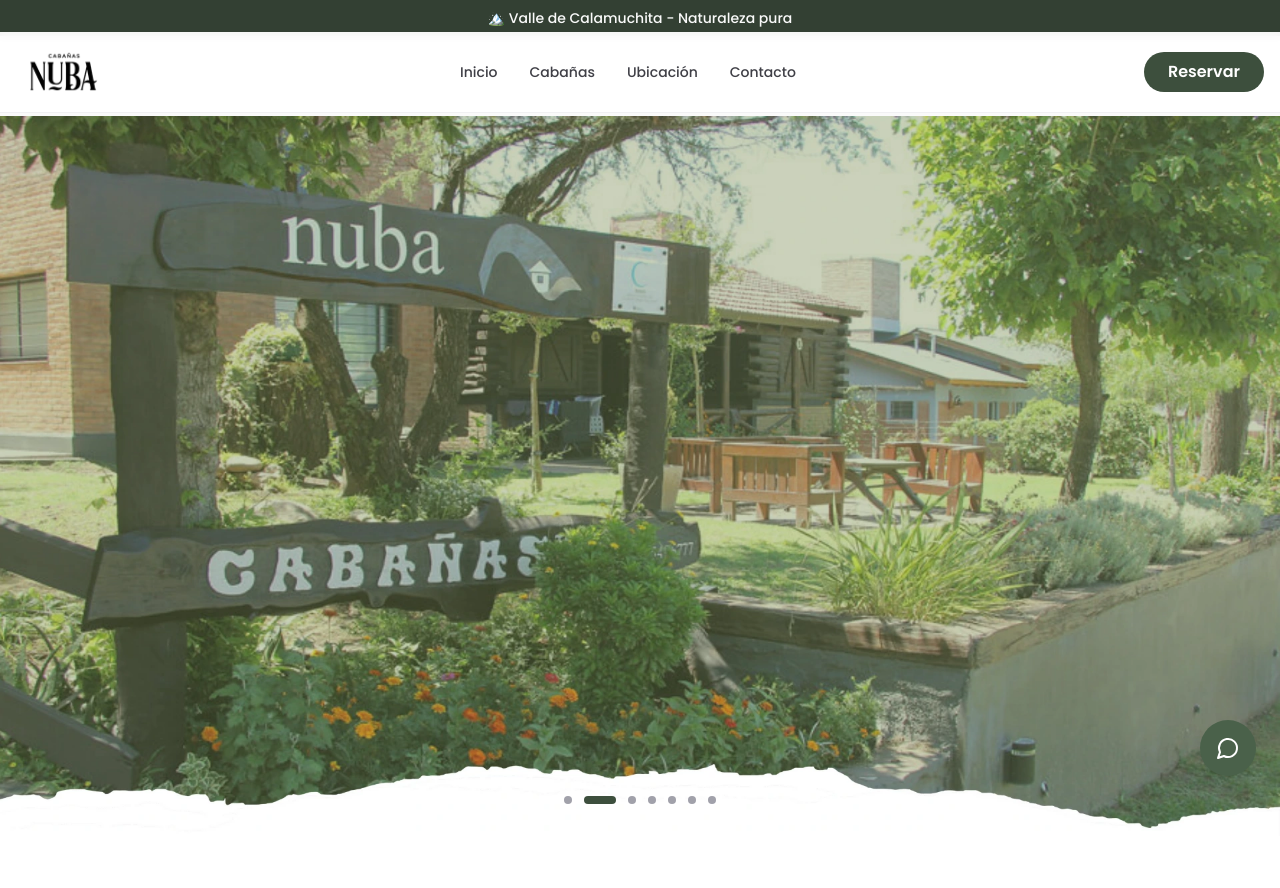
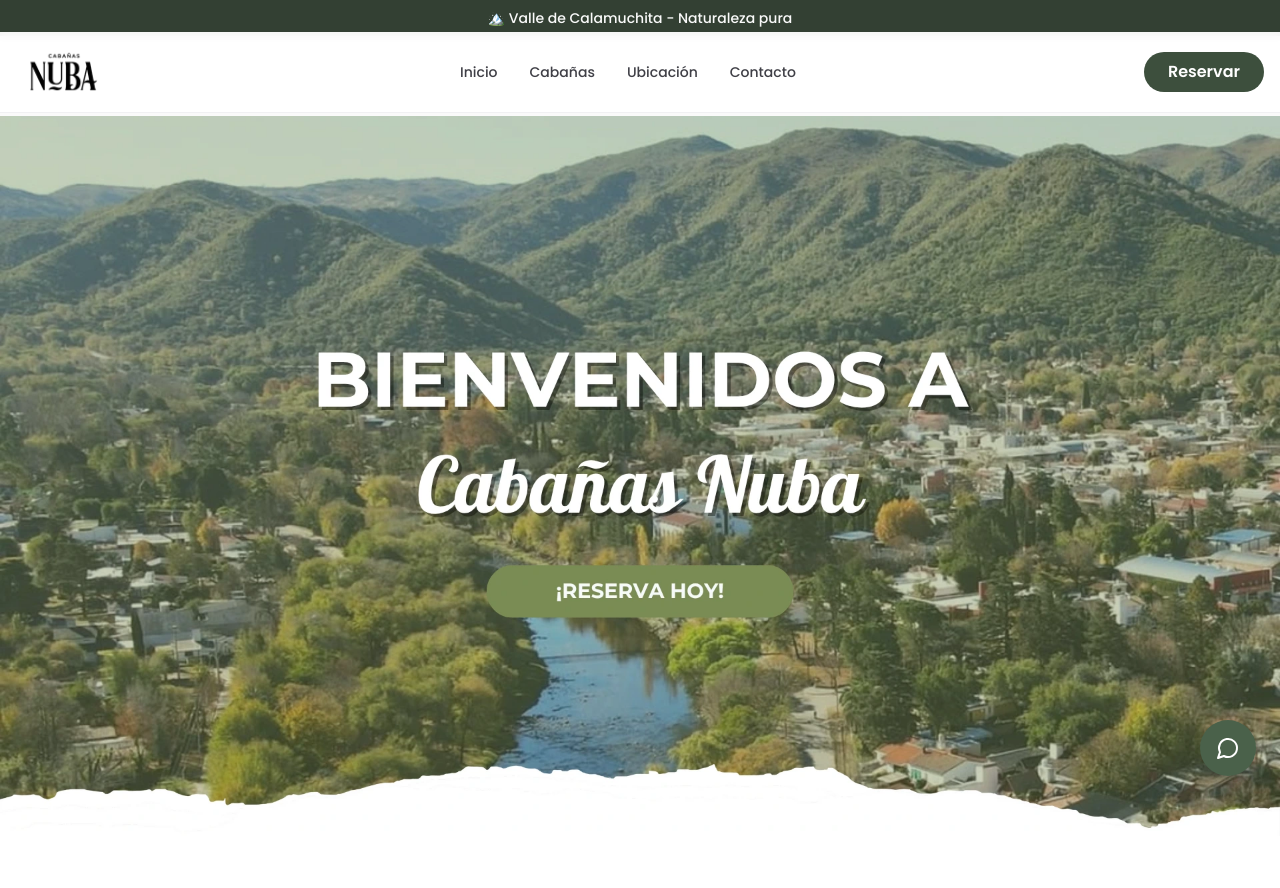
Before and after one commit to clientesweb/nubacabanias, a Next.js app: page / in a window 1280 px wide. Shown: the top 888 px of the page. Built offline with nearby package versions, Linux system fonts and the light colour scheme.

Commit message:
Actualizar page.tsx

```diff
--- a/app/page.tsx
+++ b/app/page.tsx
@@ -10,7 +10,7 @@ import { useEffect, useState } from "react"
 
 export default function CabanasNybaPage() {
   const [currentAnnouncement, setCurrentAnnouncement] = useState(0)
-  const [currentSlide, setCurrentSlide] = useState(0)
+  // const [currentSlide, setCurrentSlide] = useState(0) // Removed
 
   const announcements = [
     "🌿 20% OFF en estadías de 3+ noches",
@@ -18,15 +18,15 @@ export default function CabanasNybaPage() {
     "🔥 Cabañas equipadas con asador privado",
   ]
 
-  const slides = [
-    { src: "/images/bienvenidos-valle.webp", alt: "Bienvenidos a Cabañas Nuba - Vista del valle" },
-    { src: "/images/entrada-nuba-sign.webp", alt: "Entrada principal con cartel Nuba Cabañas" },
-    { src: "/images/piscina-montanas.webp", alt: "Piscina con vista a las montañas" },
-    { src: "/images/cabana-exterior-1.webp", alt: "Cabaña exterior con jardines paisajísticos" },
-    { src: "/images/complejo-cabanas.webp", alt: "Vista general del complejo de cabañas" },
-    { src: "/images/cabana-asador-lena.webp", alt: "Cabaña con asador de ladrillo y leñera" },
-    { src: "/images/muebles-exterior.webp", alt: "Área de estar exterior con muebles de madera" },
-  ]
+  // const slides = [ // Removed
+  //   { src: "/images/bienvenidos-valle.webp", alt: "Bienvenidos a Cabañas Nuba - Vista del valle" },
+  //   { src: "/images/entrada-nuba-sign.webp", alt: "Entrada principal con cartel Nuba Cabañas" },
+  //   { src: "/images/piscina-montanas.webp", alt: "Piscina con vista a las montañas" },
+  //   { src: "/images/cabana-exterior-1.webp", alt: "Cabaña exterior con jardines paisajísticos" },
+  //   { src: "/images/complejo-cabanas.webp", alt: "Vista general del complejo de cabañas" },
+  //   { src: "/images/cabana-asador-lena.webp", alt: "Cabaña con asador de ladrillo y leñera" },
+  //   { src: "/images/muebles-exterior.webp", alt: "Área de estar exterior con muebles de madera" },
+  // ]
 
   const cabanas = [
     {
@@ -67,13 +67,13 @@ export default function CabanasNybaPage() {
     return () => clearInterval(interval)
   }, [])
 
-  // Slideshow rotation
-  useEffect(() => {
-    const interval = setInterval(() => {
-      setCurrentSlide((prev) => (prev + 1) % slides.length)
-    }, 5000)
-    return () => clearInterval(interval)
-  }, [])
+  // Slideshow rotation // Removed
+  // useEffect(() => {
+  //   const interval = setInterval(() => {
+  //     setCurrentSlide((prev) => (prev + 1) % slides.length)
+  //   }, 5000)
+  //   return () => clearInterval(interval)
+  // }, [])
 
   // WhatsApp click handler
   const handleWhatsAppClick = () => {
@@ -192,40 +192,26 @@ Enviado desde el sitio web de Cabañas NUBA`
         </div>
       </header>
 
-      {/* Hero Banner - Image Slideshow */}
+      {/* Hero Banner - Fixed Image with WhatsApp Link */}
       <section id="inicio" className="relative w-full pt-[68px] sm:pt-[76px] lg:pt-20">
-        <div className="relative w-full">
-          {slides.map((slide, index) => (
-            <div
-              key={index}
-              className={`transition-opacity duration-1000 ${
-                index === currentSlide ? "opacity-100" : "opacity-0 absolute inset-0"
-              }`}
-            >
+        <div className="relative w-full cursor-pointer group" onClick={handleWhatsAppClick}>
           <Image
-                src={slide.src || "/placeholder.svg"}
-                alt={slide.alt}
+            src="/images/bienvenidos-valle.webp"
+            alt="Bienvenidos a Cabañas Nuba - Valle de Calamuchita - Haz clic para consultar por WhatsApp"
             width={1920}
             height={1080}
-                className="w-full h-auto object-contain"
-                priority={index === 0}
+            className="w-full h-auto object-contain group-hover:brightness-110 transition-all duration-300"
+            priority
             sizes="100vw"
           />
+
+          {/* WhatsApp overlay indicator */}
+          <div className="absolute inset-0 bg-black/0 group-hover:bg-black/5 transition-all duration-300 flex items-center justify-center">
+            <div className="opacity-0 group-hover:opacity-100 transition-opacity duration-300 bg-forest-700/90 text-white px-6 py-3 rounded-full flex items-center space-x-2 backdrop-blur-sm">
+              <MessageCircle className="h-5 w-5" />
+              <span className="font-poppins font-semibold">¡Consultanos por WhatsApp!</span>
             </div>
-          ))}
           </div>
-
-        {/* Slide indicators */}
-        <div className="absolute bottom-4 sm:bottom-8 left-1/2 transform -translate-x-1/2 flex space-x-2 sm:space-x-3">
-          {slides.map((_, index) => (
-            <button
-              key={index}
-              onClick={() => setCurrentSlide(index)}
-              className={`w-1.5 h-1.5 sm:w-2 sm:h-2 rounded-full transition-all duration-300 ${
-                index === currentSlide ? "bg-forest-700 w-6 sm:w-8" : "bg-stone-400"
-              }`}
-            />
-          ))}
         </div>
       </section>
 
@@ -289,7 +275,7 @@ Enviado desde el sitio web de Cabañas NUBA`
                   </ul>
                   <Button
                     variant="outline"
-                    className="mt-4 w-full border-stone-300 hover:bg-stone-50 text-stone-700 rounded-full font-poppins font-medium text-sm"
+                    className="mt-4 w-full border-stone-300 hover:bg-stone-50 text-stone-700 rounded-full font-poppins font-medium text-sm bg-transparent"
                   >
                     Ver Detalles
                   </Button>
```
Lines whose indentation alone changed are shown as unchanged.
